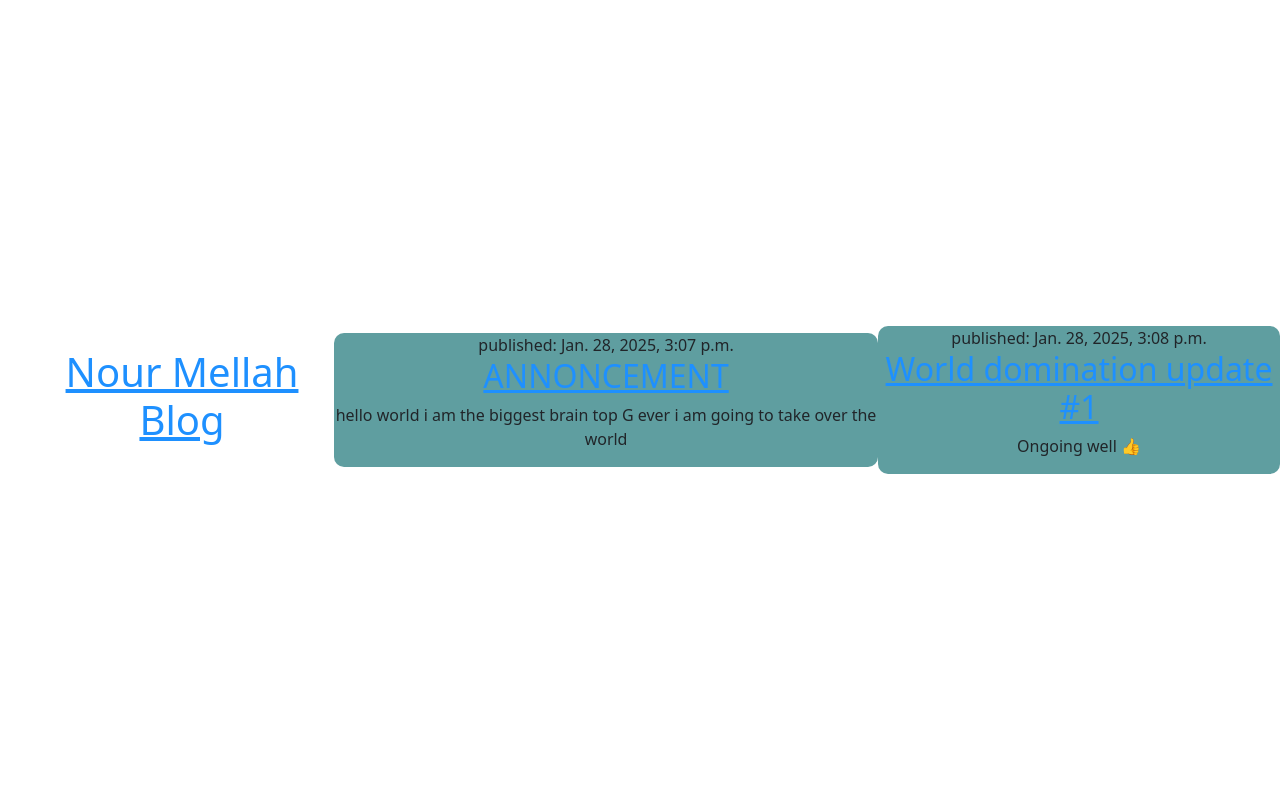
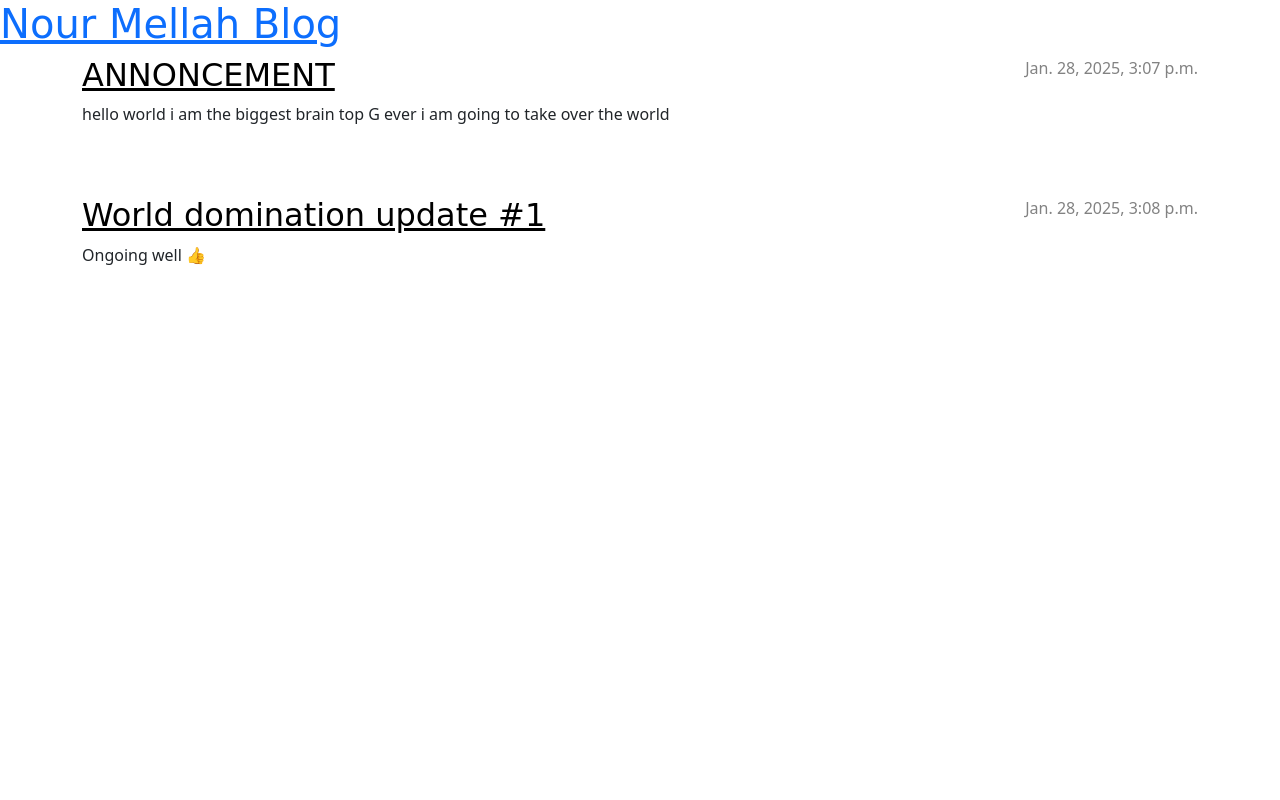
Before and after one commit to nourmellah/DjangoTest, a Django app: page / in a window 1280 px wide. Run offline with Django 5.2, Linux system fonts and the light colour scheme; data comes from the database, SQL or seed files in the repository.

Commit message:
initial styling

```diff
--- a/blog/static/css/blog.css
+++ b/blog/static/css/blog.css
@@ -1,17 +1,70 @@
-html, body {
-    padding-left: 15px;
-    height: 100%;
-    display: flex;
-    justify-content: center; /* Horizontal center */
-    align-items: center; /* Vertical center */
-    text-align: center; /* Centers inline text */
+.page-header {
+    background-color: #C25100;
+    margin-top: 0;
+    margin-bottom: 40px;
+    padding: 20px 20px 20px 40px;
 }
 
-article {
-    background-color: cadetblue;
-    border-radius: 10px;
+.page-header h1,
+.page-header h1 a,
+.page-header h1 a:visited,
+.page-header h1 a:active {
+    color: #ffffff;
+    font-size: 36pt;
+    text-decoration: none;
 }
 
-h1 a, h2 a {
-    color: dodgerblue;
+h1,
+h2,
+h3,
+h4 {
+    font-family: 'Lobster', cursive;
 }
+
+.date {
+    color: #828282;
+}
+
+.save {
+    float: right;
+}
+
+.post-form textarea,
+.post-form input {
+    width: 100%;
+}
+
+.top-menu,
+.top-menu:hover,
+.top-menu:visited {
+    color: #ffffff;
+    float: right;
+    font-size: 26pt;
+    margin-right: 20px;
+}
+
+.post {
+    margin-bottom: 70px;
+}
+
+.post h2 a,
+.post h2 a:visited {
+    color: #000000;
+}
+
+.post > .date,
+.post > .actions {
+    float: right;
+}
+
+.btn-secondary,
+.btn-secondary:visited {
+    color: #C25100;
+    background: none;
+    border-color: #C25100;
+}
+
+.btn-secondary:hover {
+    color: #FFFFFF;
+    background-color: #C25100;
+}
--- a/blog/templates/blog/post_list.html
+++ b/blog/templates/blog/post_list.html
@@ -4,6 +4,7 @@
     <head>
         <title>Django Girls blog</title>
         <link rel="stylesheet" href="https://cdn.jsdelivr.net/npm/bootstrap@5.3.3/dist/css/bootstrap.min.css" integrity="sha384-QWTKZyjpPEjISv5WaRU9OFeRpok6YctnYmDr5pNlyT2bRjXh0JMhjY6hW+ALEwIH" crossorigin="anonymous">
+        <link rel="stylesheet" href="/static/css/blog.css">
         <link rel="stylesheet" href="{% static 'css/blog.css' %}">
     </head>
     <body>
@@ -11,12 +12,21 @@
             <h1><a href="/">Nour Mellah Blog</a></h1>
         </header>
 
-        {% for post in posts %}
-            <article>
-                <time>published: {{ post.created_date }}</time>
-                <h2><a href="">{{ post.title }}</a></h2>
-                <p>{{ post.text|linebreaksbr }}</p>
-            </article>
-        {% endfor %}
+        <main class="container">
+            <div class="row">
+                <div class="col">
+                    {% for post in posts %}
+                        <article class="post">
+                            <time class="date">
+                                {{ post.created_date }}
+                            </time>
+                            <h2><a href="">{{ post.title }}</a></h2>
+                            <p>{{ post.text|linebreaksbr }}</p>
+                        </article>
+                    {% endfor %}
+                </div>
+            </div>
+        </main>
+
     </body>
 </html>
```
